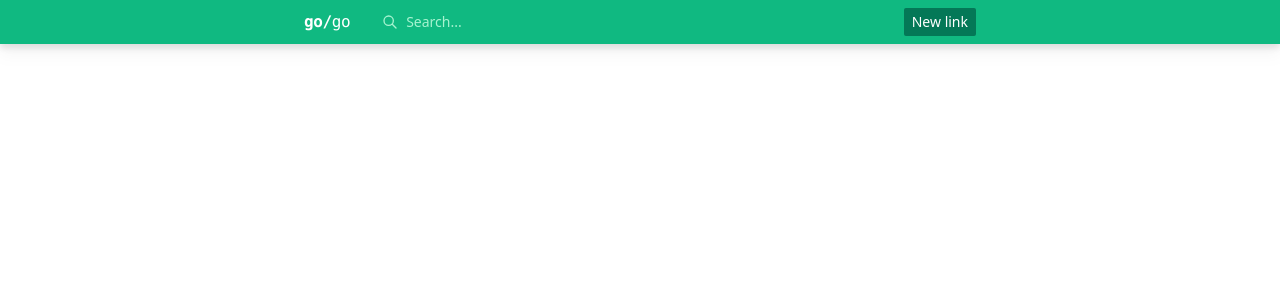
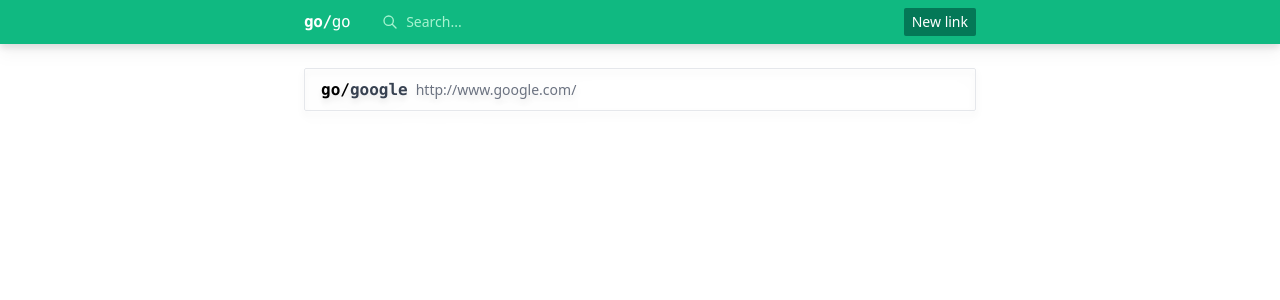
Before and after one commit to vasyharan/gogo, a React (Vite) app in the folder app/: page / in a window 1280 px wide. Shown: the top 300 px of the page. Built offline with nearby package versions, Linux system fonts and the light colour scheme.

Commit message:
View for listing golinks

```diff
--- a/app/src/App.tsx
+++ b/app/src/App.tsx
@@ -1,10 +1,20 @@
 import { Navbar } from "./components/Navbar";
+import { Golink } from "./models";
+import { GolinkEntry } from "./components/GolinkEntry";
 
 export function App() {
+  const golinks: Golink[] = [
+    { id: 1, keyword: "google", link: "http://www.google.com/" },
+  ];
+
   return (
     <>
       <Navbar></Navbar>
-      <div className="max-w-2xl mx-auto"></div>
+      <div className="max-w-2xl mx-auto">
+        {golinks.map((link) => (
+          <GolinkEntry key={link.id} golink={link} />
+        ))}
+      </div>
     </>
   );
 }
--- /dev/null
+++ b/app/src/components/GolinkEntry.tsx
@@ -0,0 +1,23 @@
+import { Golink } from "../models";
+
+type GolinkEntryProps = {
+  golink: Golink;
+};
+
+export function GolinkEntry({ golink }: GolinkEntryProps) {
+  return (
+    <>
+      <div className="border rounded-sm overflow-hidden drop-shadow-lg mb-2">
+        <div className="px-4 py-2">
+          <a className="font-mono font-bold mr-2" href={golink.link}>
+            <span className="">go/</span>
+            <span className="text-gray-700">{golink.keyword}</span>
+          </a>
+          <a className="text-gray-500 text-sm font-sans" href={golink.link}>
+            {golink.link}
+          </a>
+        </div>
+      </div>
+    </>
+  );
+}
--- a/app/src/components/Navbar.tsx
+++ b/app/src/components/Navbar.tsx
@@ -1,6 +1,6 @@
 export function Navbar() {
   return (
-    <nav className="flex items-center justify-center flex-wrap bg-emerald-500 drop-shadow-lg p-2">
+    <nav className="flex items-center justify-center flex-wrap bg-emerald-500 drop-shadow-lg p-2 mb-6">
       <div className="flex items-center flex-grow max-w-2xl">
         <div className="flex items-center flex-shrink-0 text-white mr-6">
           <span className="font-mono tracking-tight">
--- /dev/null
+++ b/app/src/models.ts
@@ -0,0 +1,5 @@
+export type Golink = {
+  id: number;
+  keyword: string;
+  link: string;
+};
```
